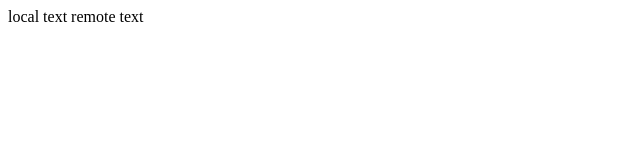
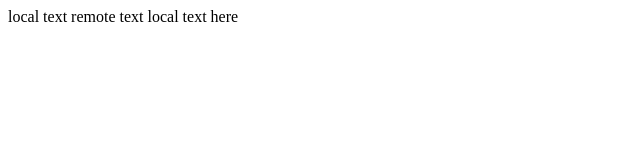
Before and after one commit to nwk76/github_1, a plain HTML site: page index.html in a window 1280 px wide. Shown: the whole page, without its empty margins (0-640 px from the left). Drawn offline with Linux system fonts and the light colour scheme.

Commit message:
local text here

```diff
--- a/index.html
+++ b/index.html
@@ -9,4 +9,5 @@
 
 </body>
     <item>remote text</item>
+    <item>local text here</item>
 </html>
```
